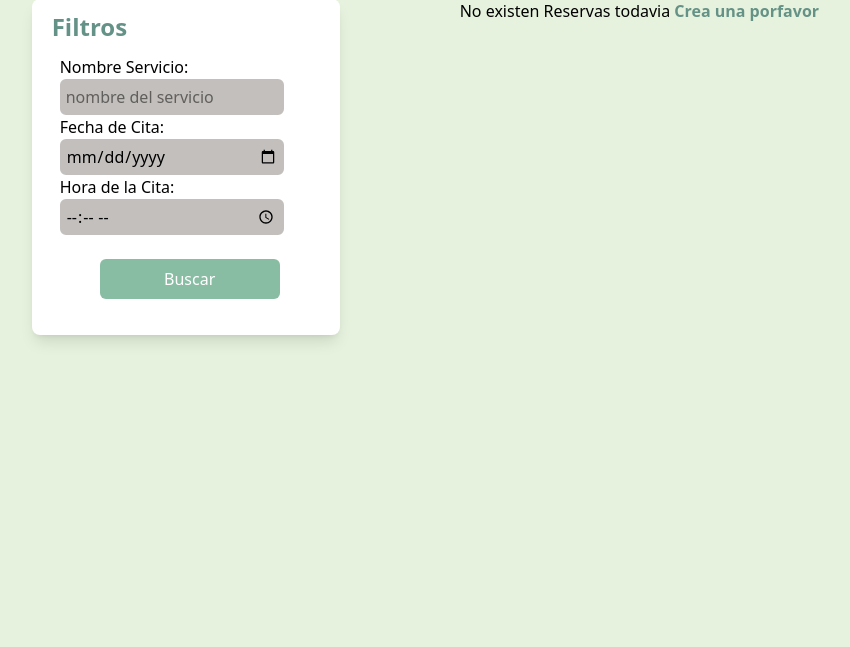
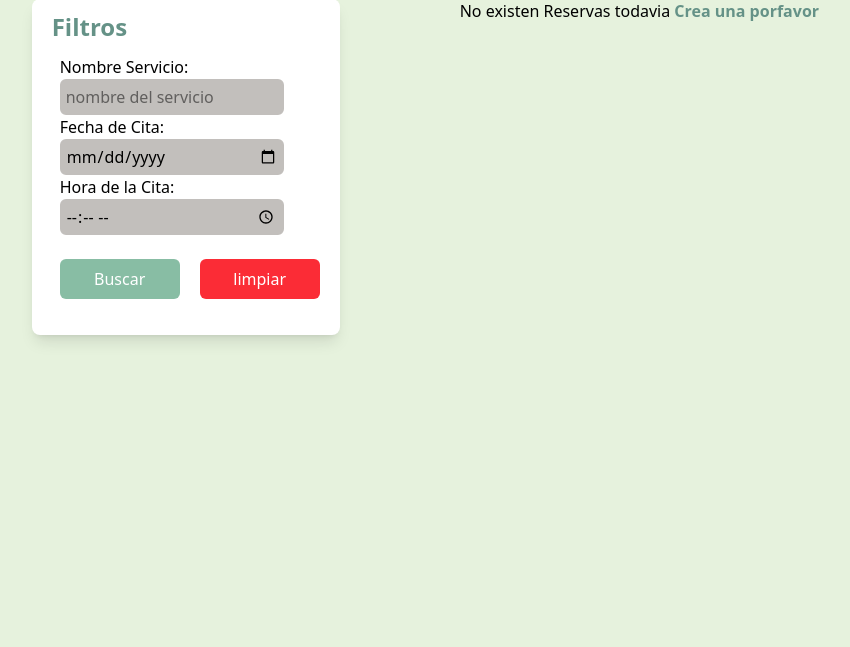
Before and after one commit to yUMIP04/PlataformReservas-AgendaServicios, a Django app: template templates/booking/mis_reservas.html in a window 1280 px wide. Shown: the part 209-856 px from the top of the page, without its empty margins (189-1039 px from the left). Run offline with Django 5.2, Linux system fonts and the light colour scheme; the template is opened without the code that fills it, so the values that code supplies are empty; some libraries are stand-ins or nearby versions; some web fonts are replaced.

Commit message:
-Se termino el filtro de fecha en el apartado de mis reservas.

```diff
--- a/templates/booking/mis_reservas.html
+++ b/templates/booking/mis_reservas.html
@@ -33,21 +33,23 @@
 
     <form action="" class=" mt-3  flex flex-col ml-2 " method="post">
 
+        {% csrf_token %}
         <div class="form-inputs flex flex-col ml-5  ">
         <label>Nombre Servicio:</label>
-        <input type="text" class="bg-[#C2BFBC] w-4/5 rounded-md p-1 border-2 border-[#C2BFBC] focus:outline-none focus:border-[#659287]" placeholder="nombre del servicio">
+        <input type="text" name="nombre-servicio" class="bg-[#C2BFBC] w-4/5 rounded-md p-1 border-2 border-[#C2BFBC] focus:outline-none focus:border-[#659287]" placeholder="nombre del servicio">
 
 
         <label>Fecha de Cita:</label>
-        <input type="date" class="bg-[#C2BFBC] w-4/5 rounded-md p-1 border-2 border-[#C2BFBC] focus:outline-none focus:border-[#659287]" >
+        <input type="date" name="fecha-cita" class="bg-[#C2BFBC] w-4/5 rounded-md p-1 border-2 border-[#C2BFBC] focus:outline-none focus:border-[#659287]" >
 
 
         <label>Hora de la Cita:</label>
-        <input type="time" class="bg-[#C2BFBC] w-4/5 rounded-md p-1 border-2 border-[#C2BFBC] focus:outline-none focus:border-[#659287]" >
+        <input type="time" name="hora-cita" class="bg-[#C2BFBC] w-4/5 rounded-md p-1 border-2 border-[#C2BFBC] focus:outline-none focus:border-[#659287]" >
         </div>
 
-        <div class="btn-buscar flex flex-row justify-center mt-6">
-        <input type="submit" class="cursor-pointer bg-[#88BDA4] text-white p-2 w-3/5 rounded-md transition hover:bg-[#659287]" name="btn-buscar" value="Buscar">
+        <div class="btn-buscar flex flex-row justify-center mt-6 gap-5">
+        <input type="submit" class="cursor-pointer bg-[#88BDA4] text-white p-2 w-2/5 rounded-md transition hover:bg-[#659287]" name="btn-buscar" value="Buscar">
+        <input type="reset" class="cursor-pointer bg-red-500 text-white p-2 w-2/5 rounded-md transition hover:bg-[#7A0909]" value="limpiar" >
         </div>
 
     </form>
--- a/templates/users/base_cliente.html
+++ b/templates/users/base_cliente.html
@@ -40,10 +40,13 @@
     </header>
 
     <!-- Opciones / Menú desplegable -->
-    <div class="p-1 rounded-md opciones bg-gray-300 hidden fixed right-6 top-16 z-50 hover:bg-red-600 hover:text-white duration-300 ease-in-out">
+    <div class="p-1 rounded-md opciones bg-gray-300 hidden fixed right-6 top-16 z-50 ">
         <ul>
-            <li><a href="{% url 'cerrar_sesion' %}">Cerrar Sesión</a></li>
+            <li><a class="hover:bg-[#659287] hover:text-white duration-300 ease-in-out" href="{% url 'mis reservas' request.session.usuario_id %}">Mis Reservas</a></li>
             <hr>
+            <li class="hover:bg-red-600 hover:text-white duration-300 ease-in-out rouded-md"><a href="{% url 'cerrar_sesion' %}">Cerrar Sesión</a></li>
+
+
         </ul>
     </div>
 
```
Also changed, not shown: booking/views.py (+28 -1 lines).
